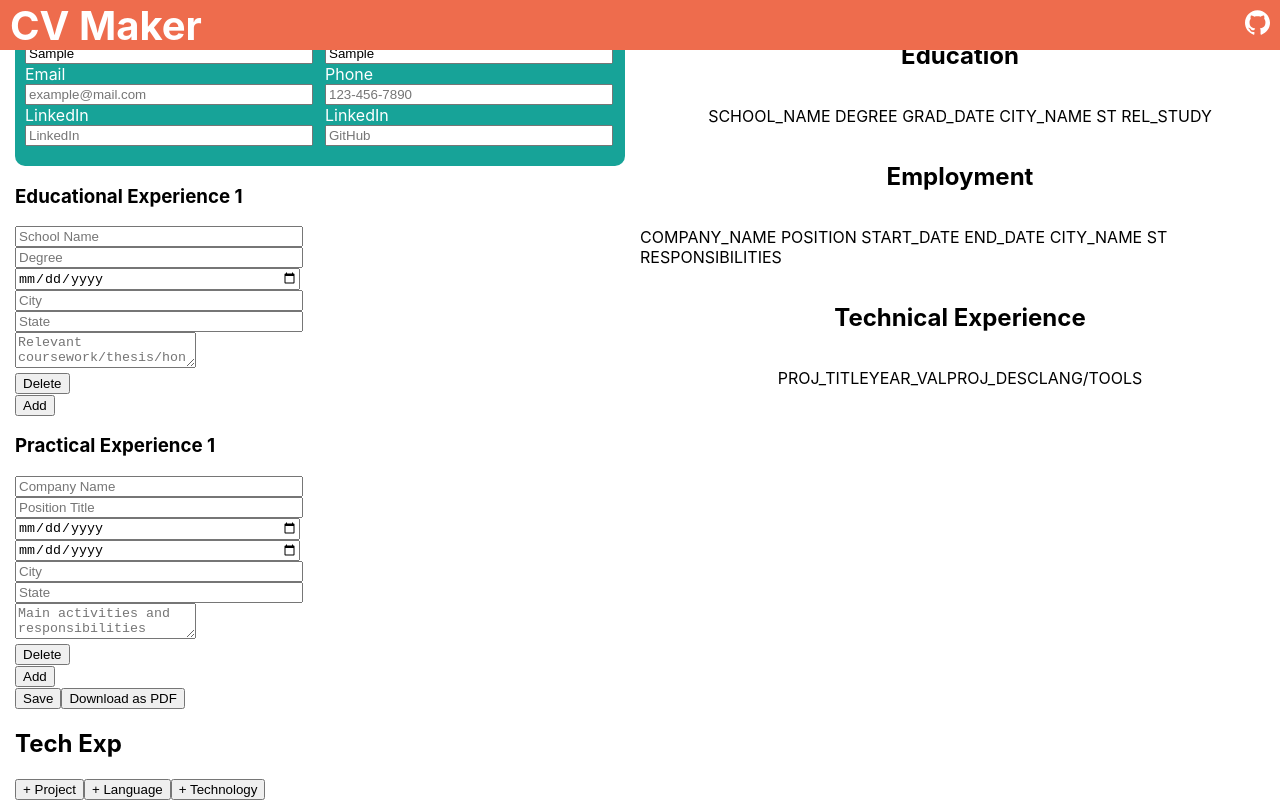
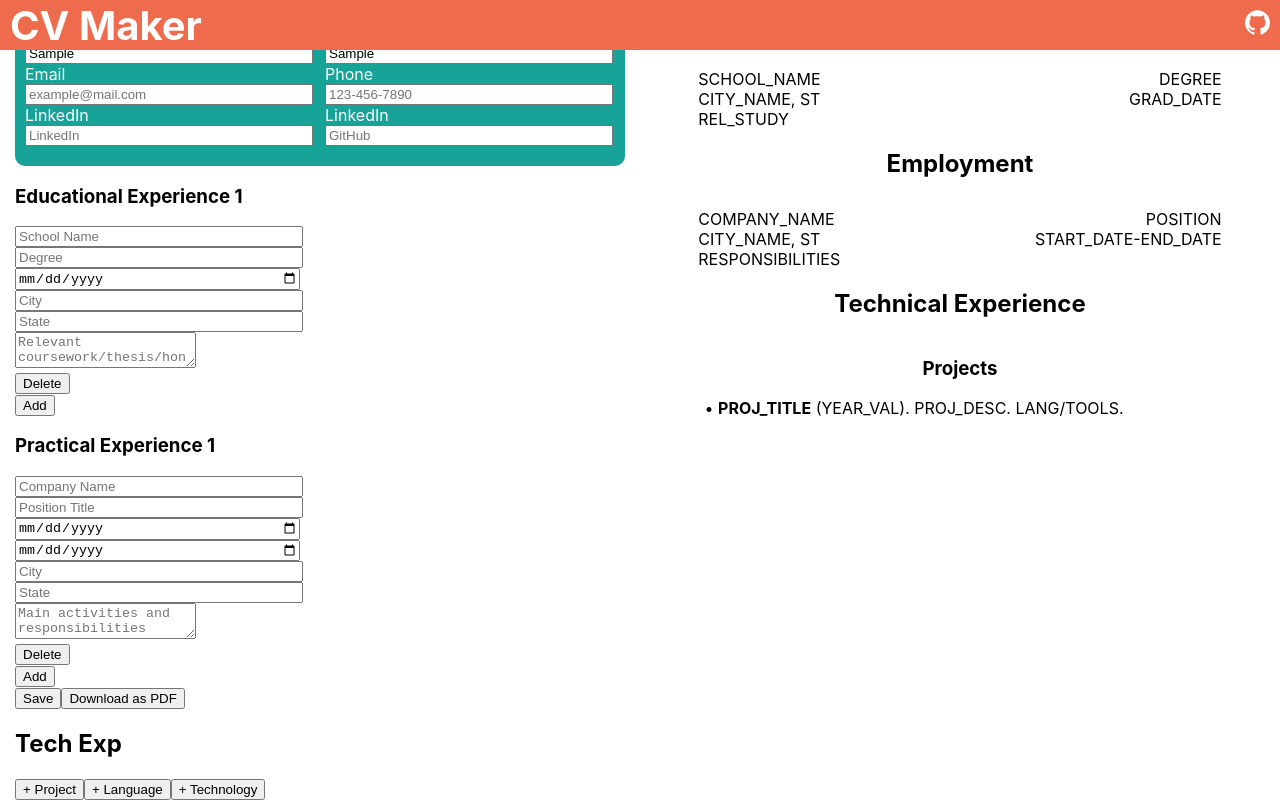
Before and after one commit to danmenjivar/cv-project, a React (Create React App) app: page / in a window 1280 px wide. Both pictures are taken after typing "Sample", "Sample", "Sample", "Sample", "Sample", "Sample" into the empty fields and a click on the button "+ Project". Shown: the part 179-979 px from the top of the page. Built offline with nearby package versions, Linux system fonts and the light colour scheme; some icons are missing; the HTML template or start-up script is replaced by a standard one.

Commit message:
Add formatting to CV

```diff
--- a/src/components/CVPreview.js
+++ b/src/components/CVPreview.js
@@ -13,8 +13,13 @@ export default class CVPreview extends Component {
         <h3>
           {personalInfo.firstName} {personalInfo.lastName}
         </h3>
+        <div className="socials">
+          <Linkedin />@{personalInfo.linkedIn}
+          {" \u2022 "}
+          <Github />@{personalInfo.github}
+        </div>
         <hr></hr>
-        <p>
+        <div className="personal">
           {personalInfo.streetAddress}
           {" \u2022 "}
           {personalInfo.city},{personalInfo.state} {personalInfo.zipCode}
@@ -22,46 +27,74 @@ export default class CVPreview extends Component {
           {personalInfo.email}
           {" \u2022 "}
           {personalInfo.phone}
-          {" \u2022 "}
-          <Linkedin />@{personalInfo.linkedIn}
-          {" \u2022 "}
-          <Github />@{personalInfo.github}
-        </p>
+        </div>
         <h2>Education</h2>
         {edInfo.map((ed) => {
           return (
-            <p>
-              {ed.schoolName} {ed.degreeOfStudy} {ed.gradDate} {ed.city}{" "}
-              {ed.state} {ed.relStudy}
-            </p>
+            <div className="grid">
+              <div className="row1-col1">{ed.schoolName}</div>
+              <div className="row1-col2">
+                {ed.city}, {ed.state}
+              </div>
+              <div className="row2-col1">{ed.degreeOfStudy}</div>
+              <div className="row2-col2">{ed.gradDate}</div>
+              <div className="row3">{ed.relStudy}</div>
+            </div>
           );
         })}
         <h2>Employment</h2>
         {expInfo.map((exp) => {
           return (
-            <p>
-              {exp.companyName} {exp.positionTitle} {exp.startDate}{" "}
-              {exp.endDate} {exp.city} {exp.state} {exp.resp}
-            </p>
+            <div className="grid">
+              <div className="row1-col1">{exp.companyName}</div>
+              <div className="row1-col2">
+                {exp.city}, {exp.state}
+              </div>
+              <div className="row2-col1">{exp.positionTitle}</div>
+              <div className="row2-col2">
+                {exp.startDate}-{exp.endDate}
+              </div>
+              <div className="row3">{exp.resp}</div>
+            </div>
           );
         })}
         <h2>Technical Experience</h2>
+        {techInfo.projs.length > 0 && <h3>Projects</h3>}
         {techInfo.projs.map((proj) => {
           return (
-            <p>
-              {proj.title}
-              {proj.year}
-              {proj.desc}
-              {proj.etc}
-            </p>
+            <div className="justify-left">
+              {" \u2022 "}
+              <span className="elemTitle">{proj.title}</span> ({proj.year}).{" "}
+              {proj.desc}. {proj.etc}.
+            </div>
           );
         })}
-        {techInfo.langs.map((lang) => {
-          return <p>{lang.name}</p>;
-        })}
-        {techInfo.tools.map((tech) => {
-          return <p>{tech.name}</p>;
-        })}
+        <div className="justify-left">
+          {techInfo.langs.length > 0 && (
+            <span className="elemTitle">Languages: </span>
+          )}
+          {techInfo.langs.map((lang, i) => {
+            return (
+              <span>
+                {lang.name}
+                {techInfo.langs.length === i + 1 ? "." : ", "}
+              </span>
+            );
+          })}
+        </div>
+        <div className="justify-left">
+          {techInfo.tools.length > 0 && (
+            <span className="elemTitle">Technologies: </span>
+          )}
+          {techInfo.tools.map((tech, i) => {
+            return (
+              <span>
+                {tech.name}
+                {techInfo.tools.length === i + 1 ? "." : ", "}
+              </span>
+            );
+          })}
+        </div>
       </div>
     );
   }
--- a/src/styles/CVPreview.css
+++ b/src/styles/CVPreview.css
@@ -2,6 +2,46 @@
   display: flex;
   flex-direction: column;
   align-items: center;
+}
+
+.personal {
+  display: flex;
+  justify-content: center;
+}
+
+.grid {
+  display: grid;
+  grid-template-columns: repeat(2, 1fr);
+  grid-template-rows: repeat(3, 1fr);
+  width: 95%;
+  padding-top: 2%;
+}
+
+.row1-col1 {
+  grid-column: 1 / 2;
+  grid-row: 1 / 1;
+}
+
+.row1-col2 {
+  grid-column: 1 / 2;
+  grid-row: 2 / 2;
+}
+
+.row2-col1 {
+  grid-column: 2 / 3;
+  grid-row: 1 / 1;
+  justify-self: end;
+}
+
+.row2-col2 {
+  grid-column: 2 / 3;
+  grid-row: 2 / 2;
+  justify-self: end;
+}
+
+.row-3 {
+  grid-column: 1 / 3;
+  grid-row: 3 / 3;
 }
 
 hr {
@@ -11,3 +51,16 @@ hr {
   border-width: 1px;
   margin: 0.5em 10px;
 }
+
+svg {
+  height: 15px;
+}
+
+.elemTitle {
+  font-weight: bold;
+}
+
+.justify-left {
+  align-self: flex-start;
+  margin: 0px 20px;
+}
```
